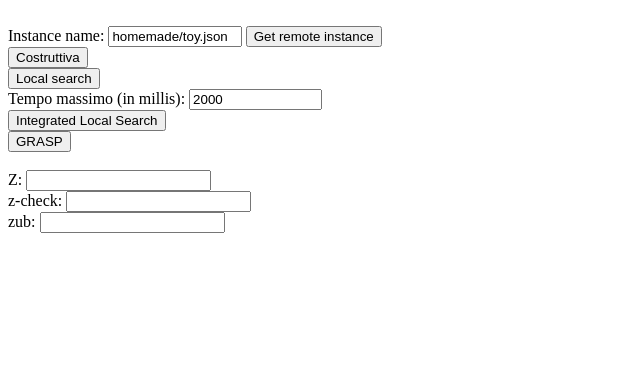
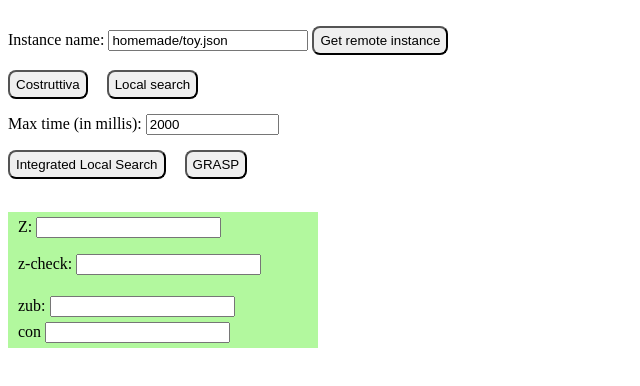
Before and after one commit to sarasintoni/SSDWebAPIServer, a plain HTML site: page WebAPIServer/index.html in a window 1280 px wide. Both pictures are taken after a click on the button "Get remote instance". Shown: the whole page, without its empty margins (0-640 px from the left). Drawn offline with nearby package versions, Linux system fonts and the light colour scheme; no server answers.

Commit message:
versione consegna

```diff
--- a/WebAPIServer/index.html
+++ b/WebAPIServer/index.html
@@ -1,9 +1,9 @@
-﻿<!DOCTYPE html>
+﻿﻿<!DOCTYPE html>
 <html>
 <head>
     <meta charset="utf-8" />
-    <title> Client</title>
-    <!--<link rel="stylesheet" type="text/css" href="mystyle.css">-->
+    <title>GAP</title>
+    <link rel="stylesheet" type="text/css" href="mystyle.css">
     <script src="https://ajax.googleapis.com/ajax/libs/jquery/3.1.1/jquery.min.js"></script>
     <script src="js/globalVar.js"></script> <!-- ESEGUITI => se lavorano su elementi del DOM vanno caricati dopo -->
     <script src="js/loadGap.js"></script>
@@ -15,18 +15,26 @@
 </head>
 <body onload="init()">
     <div>
-        Instance name: <input type="text" id="inputRemote" value="homemade/toy.json" style="width:10em" />
-        <input type="button" value="Get remote instance" onclick="readWithCORS();" /><br />
-        <input type="button" value="Costruttiva" onclick="solveConstruct();" /><br />
-        <input type="button" value="Local search" onclick="run_opt10(c);" /><br />
-        Tempo massimo (in millis): <input type="number" id="time" value="2000" style="width:10em" /><br />
-        <input type="button" value="Integrated Local Search" onclick="ILS(c);" /><br />
-        <input type="button" value="GRASP" onclick="grasp();" /><br />
+            Instance name: <input type="text" id="inputRemote" value="homemade/toy.json" style="width:15em" />
+            <input type="button" class="button" value="Get remote instance" onclick="readWithCORS();" /><br />
+        <div class="line">
+            <input type="button" class="button" value="Costruttiva" onclick="solveConstruct();" />
+            <input type="button" class="button" value="Local search" onclick="run_opt10(c);" /><br />
+        </div>
+        <div class="line">
+            Max time (in millis): <input type="number" id="time" value="2000" style="width:10em" /><br />
+        </div>
+        <div class="line">
+            <input type="button" class="button" value="Integrated Local Search" onclick="ILS(c);" />
+            <input type="button" class="button" value="GRASP" onclick="grasp();" /><br />
+        </div>
         <br />
-        Z: <input type="text" id="z" readonly /><br />
-        z-check: <input type="text" id="zcheck" readonly /><br />
-        zub: <input type="text" id="zub" readonly /><br />
-
+        <div class="line" id="output">
+            <p id="first">Z: <input type="text" id="z" readonly /></p>
+            <p> z-check: <input type="text" id="zcheck" class="print" readonly /></p>
+            <p> zub: <input type="text" id="zub" class="print" readonly /> <br />
+            con <input type="text" id="bestAl" class="print" readonly /> </p>
+        </div>
 
     </div>
     <script>
--- a/WebAPIServer/js/ILS.js
+++ b/WebAPIServer/js/ILS.js
@@ -1,4 +1,4 @@
-//passiamo la matrice dei costi anche se ora non serve
+﻿//passiamo la matrice dei costi anche se ora non serve
 function ILS() {
     var alpha = 0.5;
 
@@ -7,7 +7,7 @@ function ILS() {
     else {
         var t0 = new Date();
         var iter = 0;
-        var maxIter = 20000;
+        var maxIter = 200000;
         var maxt = document.getElementById("time").value;
         console.log("Tempo = " + maxt);
         var tCurr = new Date();
@@ -36,8 +36,9 @@ function ILS() {
         document.getElementById("z").value = z;
         document.getElementById("zub").value = zub;
         document.getElementById("zcheck").value = zcheck;
+        document.getElementById("bestAl").value = "ILS";
 
-        alert("[ISL] Costo " + z + " zcheck " + zcheck);
+        alert("[ILS] Costo " + z + " zcheck " + zcheck);
     }
 }
 
--- a/WebAPIServer/js/costruttiva.js
+++ b/WebAPIServer/js/costruttiva.js
@@ -1,4 +1,4 @@
-function printMags(dist) {
+﻿function printMags(dist) {
     var st = "";
     for(i = 0; i < dist.length; i++) {
         st += dist[i][1] + ": " + dist[i][0] + "\n";
@@ -47,6 +47,7 @@ function solveConstruct() {
     if (zub > cost) {
         zub = cost;
         document.getElementById("zub").value = zub;
+        document.getElementById("bestAl").value = "Costruttiva";
     }
     solbest = sol.slice();
     console.log("Constructive, zub = " + zub);
--- a/WebAPIServer/js/globalVar.js
+++ b/WebAPIServer/js/globalVar.js
@@ -1,4 +1,4 @@
-"use strict";
+﻿"use strict";
 var DEBUG = true; //enable/disable console log
 if(!DEBUG) { console.log = function() {}}
 
--- a/WebAPIServer/js/grasp.js
+++ b/WebAPIServer/js/grasp.js
@@ -1,10 +1,10 @@
-function grasp() {
+﻿function grasp() {
     var z;
 
     if (sol == null)
         alert("Prima devi fare la costruttiva!");
     else {
-        GRASP(20000, 3);
+        GRASP(200000, 3);
         z = zub;
         sol = solbest;
         var zcheck = checkSol(sol);
@@ -12,6 +12,7 @@ function grasp() {
         document.getElementById("z").value = z;
         document.getElementById("zcheck").value = zcheck;
         document.getElementById("zub").value = zub;
+        document.getElementById("bestAl").value = "GRASP";
         alert("[GRASP] Costo " + z + " zcheck " + zcheck);
     }
 }
--- a/WebAPIServer/js/loadGap.js
+++ b/WebAPIServer/js/loadGap.js
@@ -1,7 +1,5 @@
-function readWithCORS() {
-    document.getElementById("z").value = "";
-    document.getElementById("zub").value = "";
-    document.getElementById("zcheck").value = "";
+﻿function readWithCORS() {
+    start();
 
     var resp;
     var req = new XMLHttpRequest();
@@ -21,6 +19,20 @@ function readWithCORS() {
     }
 }
 
+function start() {
+    document.getElementById("z").value = "";
+    document.getElementById("zub").value = "";
+    document.getElementById("zcheck").value = "";
+    document.getElementById("bestAl").value = "";
+
+    c = null;
+    req = null;
+    cap = null;
+    sol = null;
+    solbest = null;
+    zub = Number.MAX_VALUE;
+    zlbBest = Number.MAX_VALUE;
+}
 
 // elaborazione dei dati letti in locale
 function receivedText(e) {
--- a/WebAPIServer/js/localSearch.js
+++ b/WebAPIServer/js/localSearch.js
@@ -1,4 +1,4 @@
-//passiamo la matrice dei costi anche se ora non serve
+﻿//passiamo la matrice dei costi anche se ora non serve
 function run_opt10(cost) {
     if (sol == null)
         alert("Prima devi fare la costruttiva!");
@@ -9,6 +9,7 @@ function run_opt10(cost) {
             zub = z
             solbest = sol;
             document.getElementById("zub").value = zub;
+            document.getElementById("bestAl").value = "Local Search";
         }
         console.log("[opt10] Costo " + z + " zcheck " + zcheck + " sol " + sol);
         document.getElementById("z").value = z;
--- /dev/null
+++ b/WebAPIServer/mystyle.css
@@ -0,0 +1,26 @@
+.button {
+    margin-right: 15px;
+    border-radius: 8px;
+    padding-top: 5px;
+    padding-bottom: 5px;
+}
+
+.line {
+    margin-top: 15px;
+}
+
+#output {
+    flex: 1;
+    background-color: #b2f89e;
+    width: 300px;
+    padding-left: 10px;
+}
+
+.print {
+    margin-bottom: 5px;
+}
+
+#first {
+    margin-top: 5px;
+    padding-top: 5px;
+}
```
Also changed, not shown: 1 other file.
